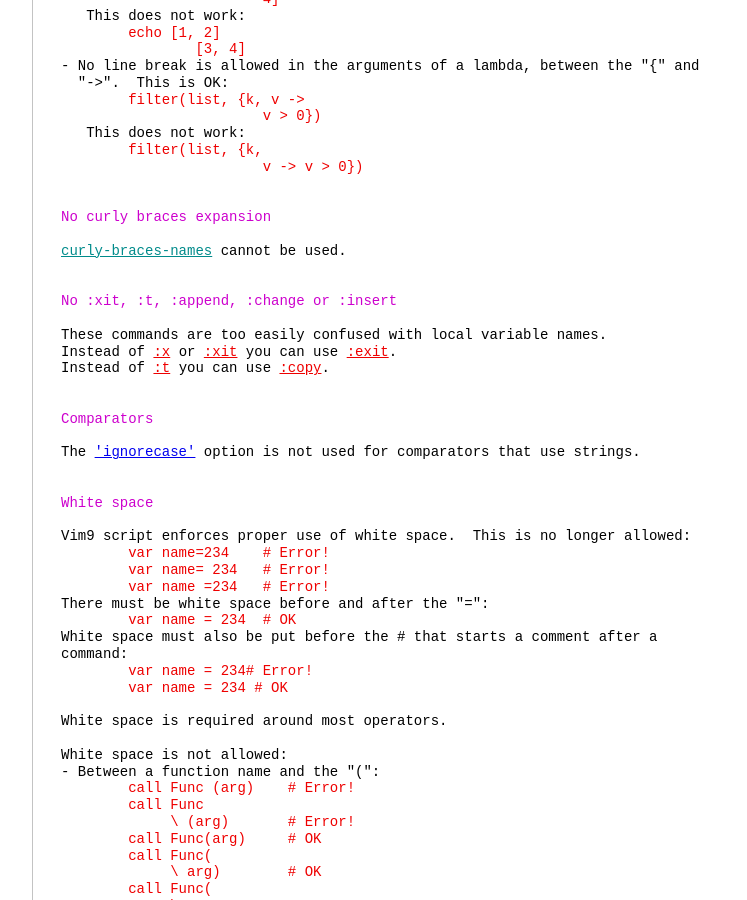
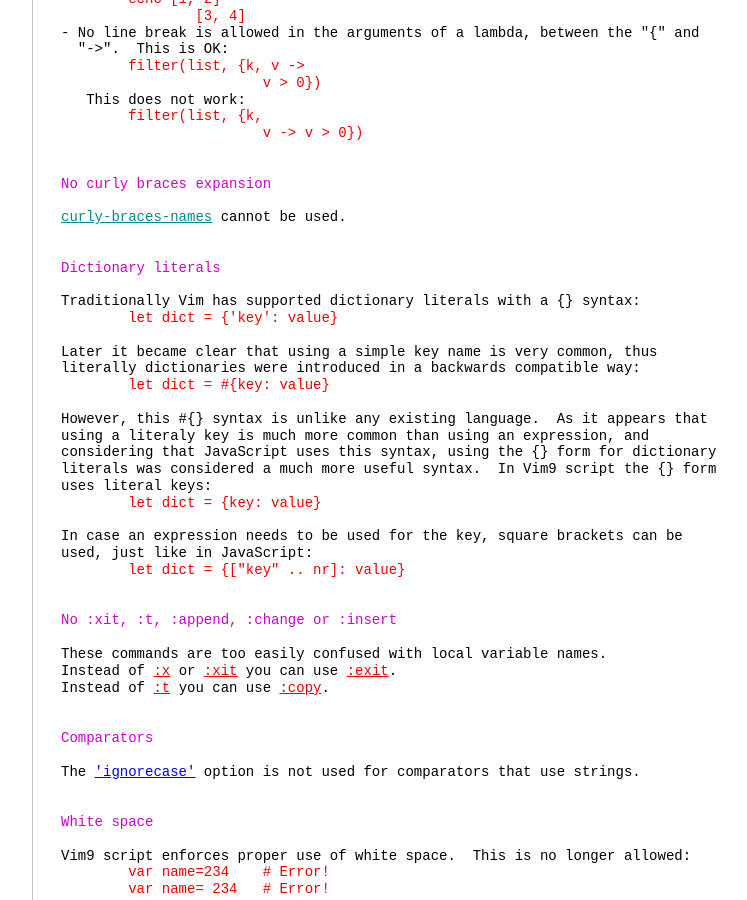
Before and after one commit to vim-jp/vimdoc-en, a Jekyll site: the page built from vim9.html, in a window 1280 px wide and 900 px high, scrolled down 7166 px. Shown: the whole window, without its empty margins (340-1087 px from the left). Built offline with Jekyll 4.4.1, drawn with Linux system fonts in a browser that asks for light colours; nearby versions of some CDN libraries; comment, search, counter and statistics services are not loaded; some of the changed text lies outside the part shown.

Commit message:
Generated by Travis JOB 1404.1
https://travis-ci.com/github/vim-jp/vimdoc-en/builds/202942905

```diff
--- a/vim9.html
+++ b/vim9.html
@@ -117,8 +117,7 @@ In Vi # is a command to list text with numbers.&nbsp;&nbsp;In Vim9 script you ca
 <div class="helpExample">&nbsp;&nbsp;&nbsp;&nbsp;&nbsp;&nbsp;&nbsp;&nbsp;101 number</div>
 <br>
 To improve readability there must be a space between a command and the #<br>
-that starts a comment.&nbsp;&nbsp;<span class="Todo">Note</span>&nbsp;that #{ is the start of a dictionary, therefore<br>
-it does not start a comment.<br>
+that starts a comment.<br>
 <br>
 <br>
 <span class="PreProc">Vim9 functions</span><br>
@@ -351,7 +349,7 @@ those cases there is no need to prefix the line with a backslash<br>
 &nbsp;&nbsp;&nbsp;&nbsp;&nbsp;&nbsp;&nbsp;&nbsp;&nbsp;&nbsp;&nbsp;&nbsp;&nbsp;&nbsp;&nbsp;&nbsp;'two',<br>
 &nbsp;&nbsp;&nbsp;&nbsp;&nbsp;&nbsp;&nbsp;&nbsp;&nbsp;&nbsp;&nbsp;&nbsp;&nbsp;&nbsp;&nbsp;&nbsp;]</div>
 And when a dict spans multiple lines:<br>
-<div class="helpExample">&nbsp;&nbsp;&nbsp;&nbsp;&nbsp;&nbsp;&nbsp;&nbsp;var mydict = #{<br>
+<div class="helpExample">&nbsp;&nbsp;&nbsp;&nbsp;&nbsp;&nbsp;&nbsp;&nbsp;var mydict = {<br>
 &nbsp;&nbsp;&nbsp;&nbsp;&nbsp;&nbsp;&nbsp;&nbsp;&nbsp;&nbsp;&nbsp;&nbsp;&nbsp;&nbsp;&nbsp;&nbsp;one: 1,<br>
 &nbsp;&nbsp;&nbsp;&nbsp;&nbsp;&nbsp;&nbsp;&nbsp;&nbsp;&nbsp;&nbsp;&nbsp;&nbsp;&nbsp;&nbsp;&nbsp;two: 2,<br>
 &nbsp;&nbsp;&nbsp;&nbsp;&nbsp;&nbsp;&nbsp;&nbsp;&nbsp;&nbsp;&nbsp;&nbsp;&nbsp;&nbsp;&nbsp;&nbsp;}</div>
@@ -433,6 +431,27 @@ arguments:<br>
 <span class="PreProc">No curly braces expansion</span><br>
 <br>
 <a class="Identifier" href="eval.html#curly-braces-names">curly-braces-names</a>&nbsp;cannot be used.<br>
+<br>
+<br>
+<span class="PreProc">Dictionary literals</span><br>
+<br>
+Traditionally Vim has supported dictionary literals with a {} syntax:<br>
+<div class="helpExample">&nbsp;&nbsp;&nbsp;&nbsp;&nbsp;&nbsp;&nbsp;&nbsp;let dict = {'key': value}</div>
+<br>
+Later it became clear that using a simple key name is very common, thus<br>
+literally dictionaries were introduced in a backwards compatible way:<br>
+<div class="helpExample">&nbsp;&nbsp;&nbsp;&nbsp;&nbsp;&nbsp;&nbsp;&nbsp;let dict = #{key: value}</div>
+<br>
+However, this #{} syntax is unlike any existing language.&nbsp;&nbsp;As it appears that<br>
+using a literaly key is much more common than using an expression, and<br>
+considering that JavaScript uses this syntax, using the {} form for dictionary<br>
+literals was considered a much more useful syntax.&nbsp;&nbsp;In Vim9 script the {} form<br>
+uses literal keys:<br>
+<div class="helpExample">&nbsp;&nbsp;&nbsp;&nbsp;&nbsp;&nbsp;&nbsp;&nbsp;let dict = {key: value}</div>
+<br>
+In case an expression needs to be used for the key, square brackets can be<br>
+used, just like in JavaScript:<br>
+<div class="helpExample">&nbsp;&nbsp;&nbsp;&nbsp;&nbsp;&nbsp;&nbsp;&nbsp;let dict = {[&quot;key&quot; .. nr]: value}</div>
 <br>
 <br>
 <span class="PreProc">No :xit, :t, :append, :change or :insert</span><br>
```
Also changed, not shown: other parts of vim9.html (+1 -2 lines).
